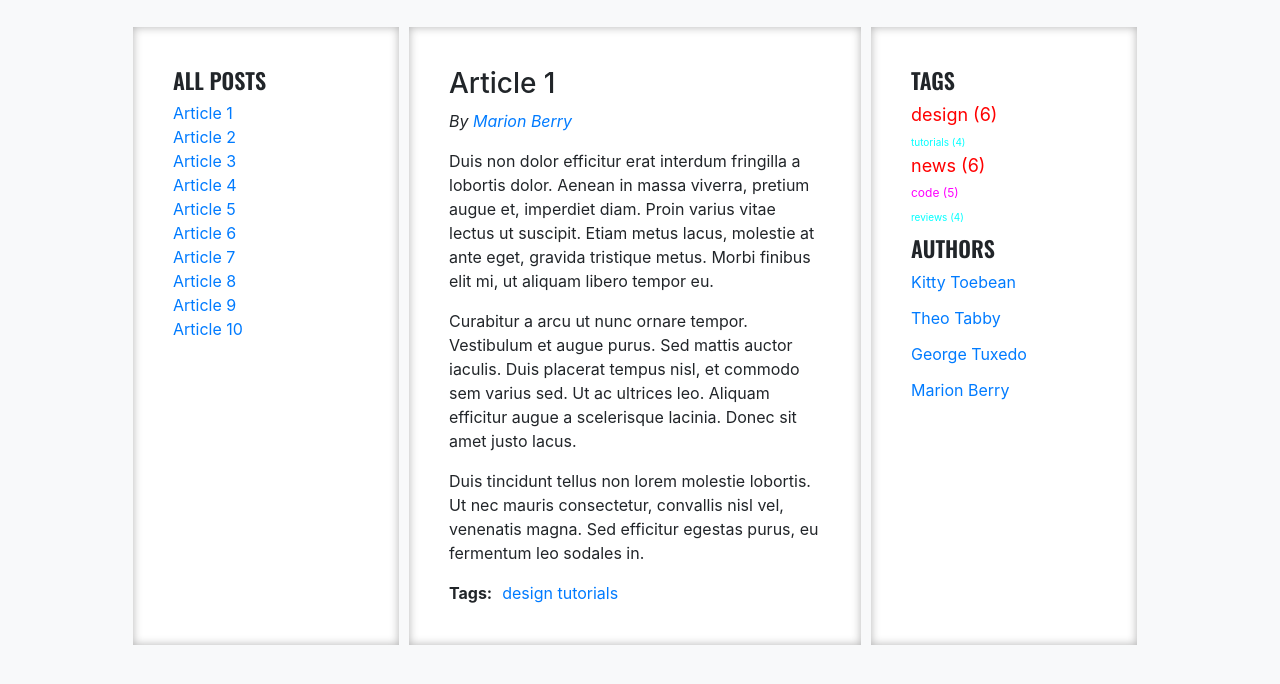
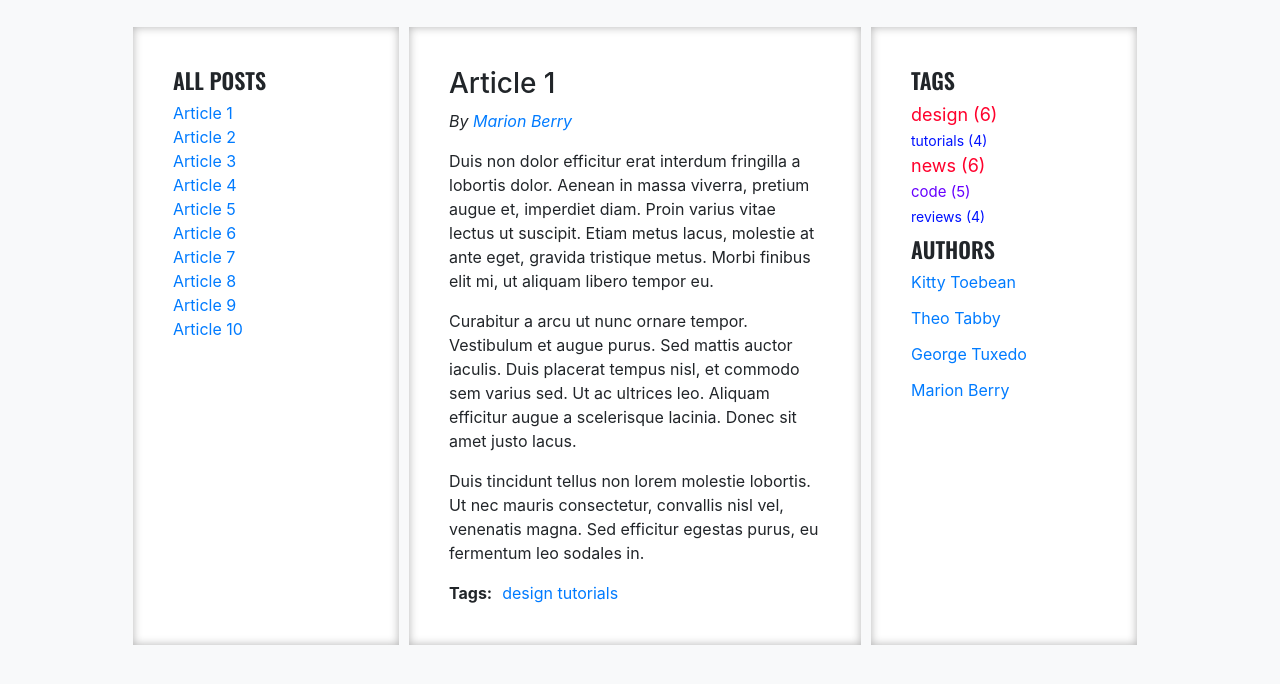
Before and after one commit to AlinaLubiana/javascript-blog, a website: page index.html in a window 1280 px wide. Shown: the part 136-820 px from the top of the page. Drawn offline with nearby package versions, Linux system fonts and the light colour scheme.

Commit message:
add colors generateTags

```diff
--- a/css/style.css
+++ b/css/style.css
@@ -104,22 +104,22 @@ body {
 
 
 .tag-size-1 {
-  color: aqua;
-  font-size: 10px;
+  color: #0112FF;
+  font-size: 14px;
 }
 .tag-size-3 {
-  color: fuchsia;
-  font-size: 12px;
+  color: #6701FF;
+  font-size: 15px;
 }
 .tag-size-2 {
-  color: green;
-  font-size: 14px;
+  color: #B301FF;
+  font-size: 16px;
 }
 .tag-size-4 {
-  color: palevioletred;
-  font-size: 16px;
+  color: #FF016F;
+  font-size: 17px;
 }
 .tag-size-5 {
-  color: red;
+  color: #FF012C;
   font-size: 18px;
 }
--- a/js/script.js
+++ b/js/script.js
@@ -63,7 +63,9 @@ const optArticleSelector = '.post',
   optArticleAuthorSelector = '.post-author',
   optTagsListSelector = '.tags.list',
   optCloudClassCount = 5,
-  optCloudClassPrefix = 'tag-size-';
+  optCloudClassPrefix = 'tag-size-',
+  optAuthorsListSelector = '.list.authors';
+
 
 
 
@@ -144,6 +146,7 @@ function generateTags(){
         /* generate HTML of the link
         створити HTML посилання*/
         const tagHTML = '<li><a href="#tag-'+ tag + '">' + tag + ' </a></li> ';
+        console.log ('что тут видно? ', tagHTML);
         /* add generated code to html variable
         додати згенерований код до змінної html */
         html = html + tagHTML;
```
